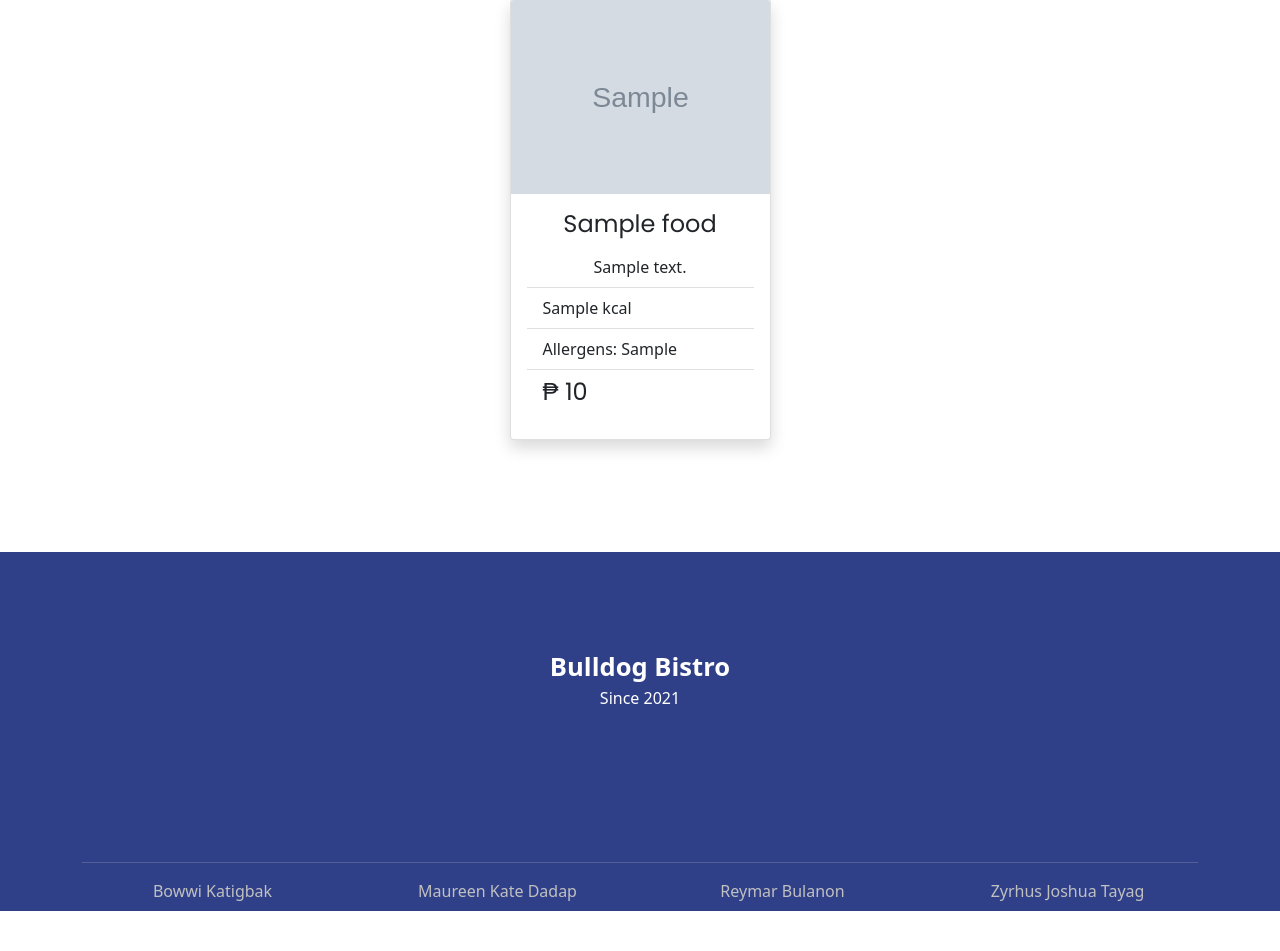
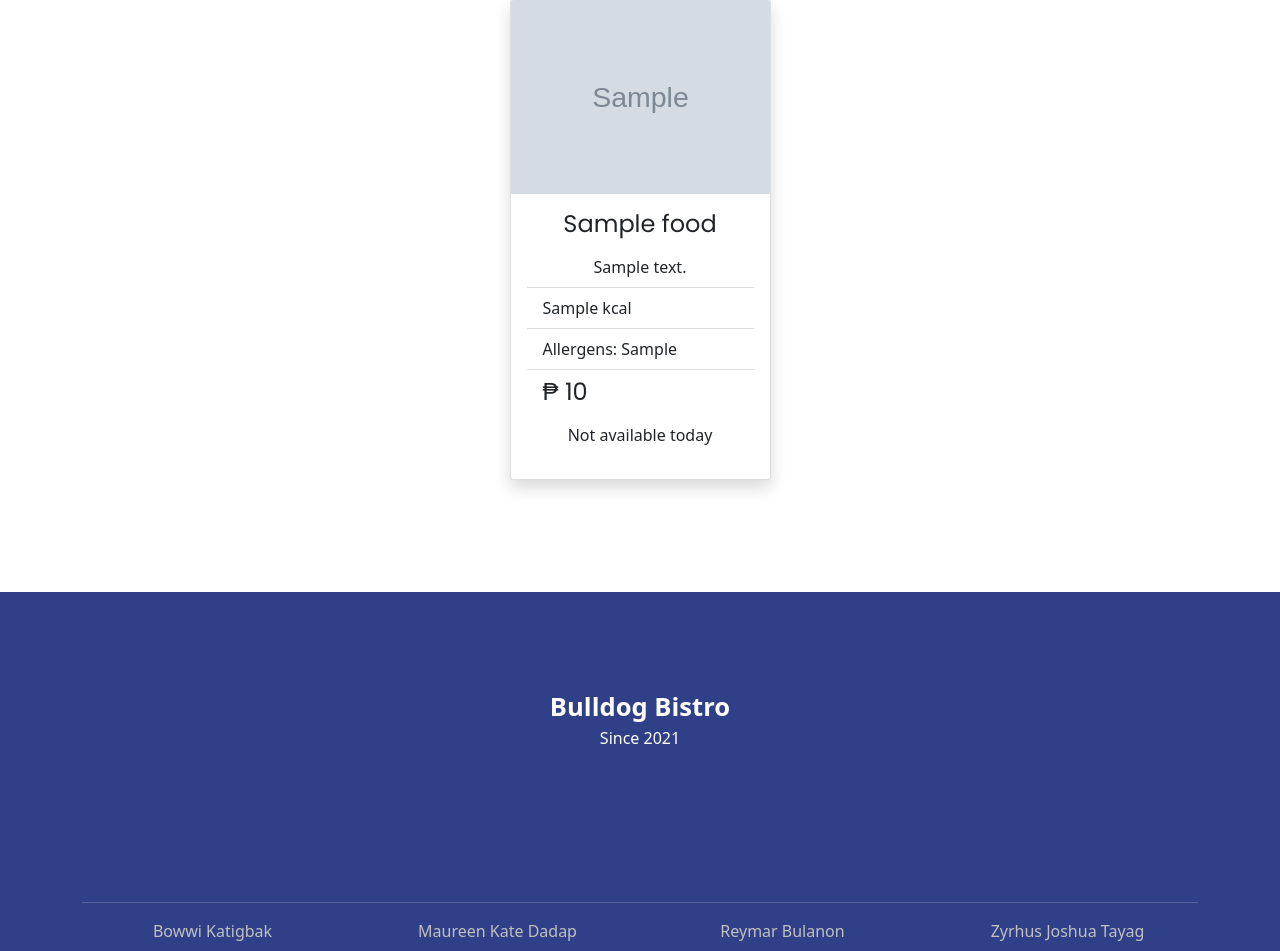
Before and after one commit to NU-BSCS19-WebProg/NU-Online-Cafeteria, a PHP site: page /foodlist.php?id=1 in a window 1280 px wide. Shown: the part 1576-2527 px from the top of the page. Before the commit the page ends 2487 px from the top, so only its background shows below. Run offline with PHP 8.4, Linux system fonts and the light colour scheme; the visitor is signed in with stand-in values (Sample User, id 1); tables that the repository leaves empty or names only in its code hold one stand-in row (values such as "Sample post"); grey boxes marked "Sample" are stand-in pictures; data that the repository does not hold is empty; some libraries are stand-ins or nearby versions.

Commit message:
unavailable menu message

```diff
--- a/foodlist.php
+++ b/foodlist.php
@@ -162,6 +162,8 @@ if (!isset($_SESSION['login_user2'])) {
                     <input type="hidden" name="hidden_price" value="<?php echo $row["price"]; ?>">
                     <input type="hidden" name="hidden_RID" value="<?php echo $row["R_ID"]; ?>">
                     <input type="submit" name="add" style="margin-top:5px;" class="btn btn-success" value="Add to Cart">
+                  <?php } else { ?>
+                    <p>Not available today</p>
                   <?php } ?>
                 </div>
               </div>
```
